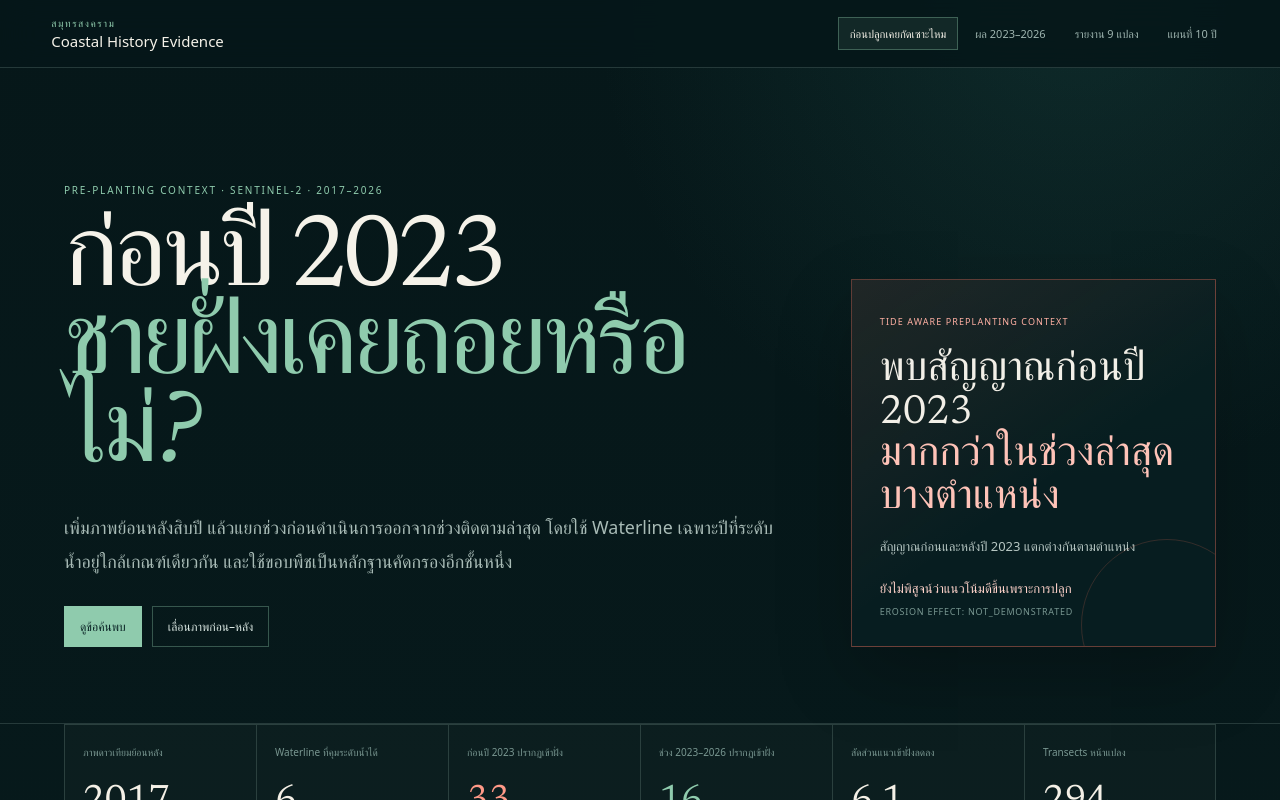
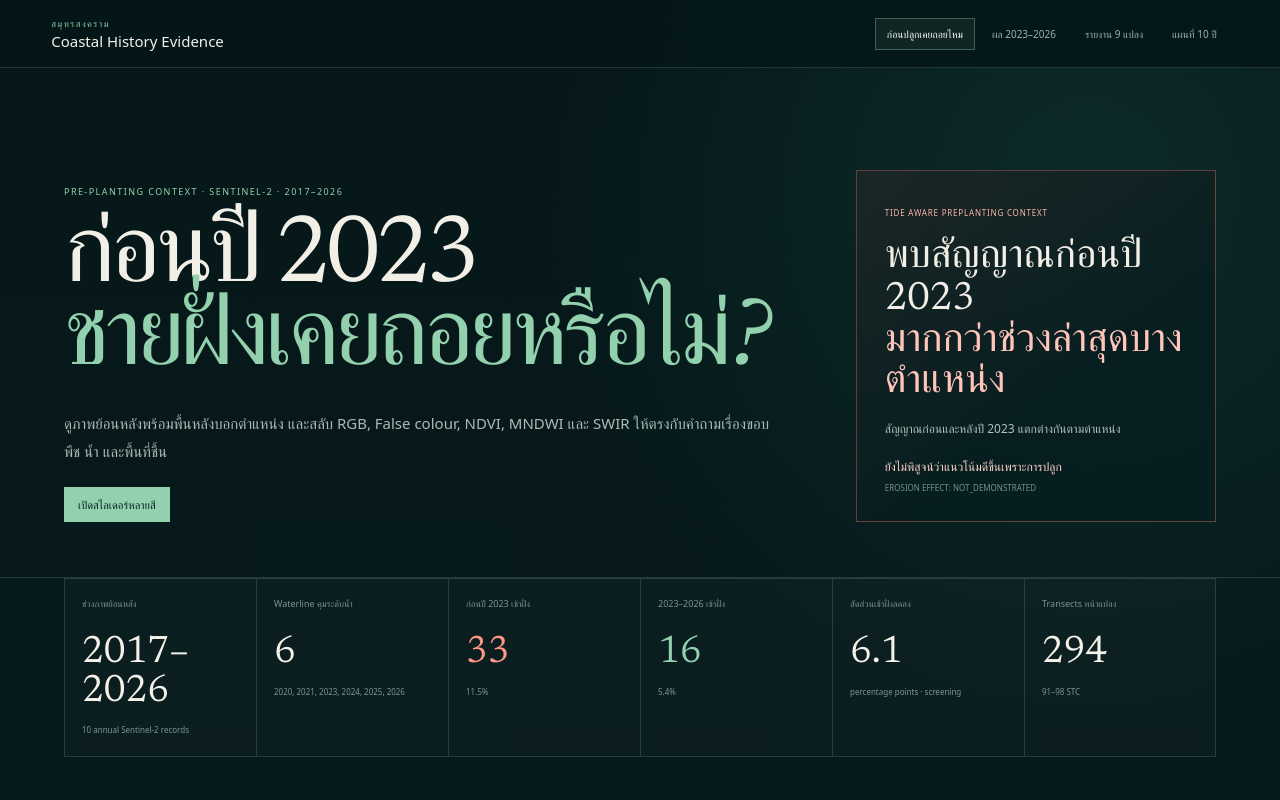
Before and after one commit to saratchai1/corrosion, a React (Vite) app in the folder web/: page / in a window 1280 px wide. Shown: the top 800 px of the page. Built offline with nearby package versions, Linux system fonts and the light colour scheme; a web font is replaced by a local one.

Commit message:
feat: use contextual multispectral history page

```diff
--- a/web/src/TideAwareDashboard.tsx
+++ b/web/src/TideAwareDashboard.tsx
@@ -1,7 +1,7 @@
 import { useEffect, useState } from 'react'
-import PreplantingHistoryDashboard, {
-  type PreplantingHistorySummary,
-} from './PreplantingHistoryDashboard'
+import PreplantingHistoryDashboardV2, {
+  type PreplantingHistorySummaryV2,
+} from './PreplantingHistoryDashboardV2'
 import TideAwareOverview from './TideAwareOverview'
 import type { TideAwareSummary } from './types'
 
@@ -13,7 +13,7 @@ type Props = {
 
 export default function TideAwareDashboard({ summary, onOpenProject, onOpenCoast }: Props) {
   const [view, setView] = useState<'history' | 'current'>('history')
-  const [history, setHistory] = useState<PreplantingHistorySummary | null>(null)
+  const [history, setHistory] = useState<PreplantingHistorySummaryV2 | null>(null)
   const [historyError, setHistoryError] = useState<string | null>(null)
 
   useEffect(() => {
@@ -44,7 +44,7 @@ export default function TideAwareDashboard({ summary, onOpenProject, onOpenCoast
         return response.json()
       })
       .then((value: unknown) => {
-        if (active) setHistory(value as PreplantingHistorySummary)
+        if (active) setHistory(value as PreplantingHistorySummaryV2)
       })
       .catch((reason: unknown) => {
         if (active) {
@@ -80,7 +80,7 @@ export default function TideAwareDashboard({ summary, onOpenProject, onOpenCoast
   }
 
   return (
-    <PreplantingHistoryDashboard
+    <PreplantingHistoryDashboardV2
       history={history}
       onOpenCurrent={() => setView('current')}
       onOpenProject={onOpenProject}
```
